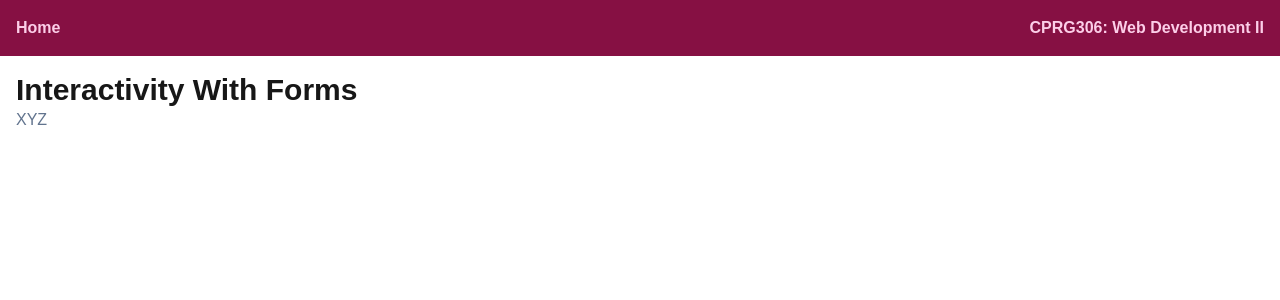
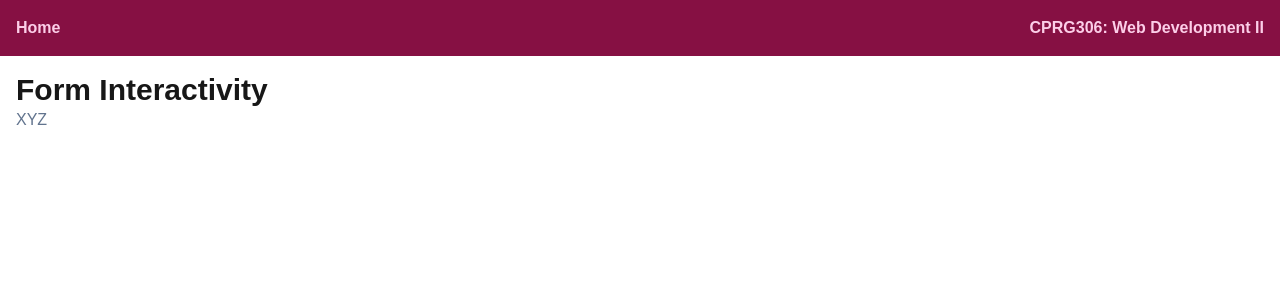
Before and after one commit to jenna-hackett/cprg306-assignments, a Next.js app: page /week-6 in a window 1280 px wide. Shown: the top 300 px of the page. Built offline with nearby package versions, Linux system fonts and the light colour scheme.

Commit message:
week 6 title change.

```diff
--- a/app/week-6/page.js
+++ b/app/week-6/page.js
@@ -7,7 +7,7 @@ export default function Page() {
       <header>
         <SiteHeader />
         <PageHeader
-          title="Interactivity With Forms"
+          title="Form Interactivity"
           description="XYZ"
         />
       </header>
```
